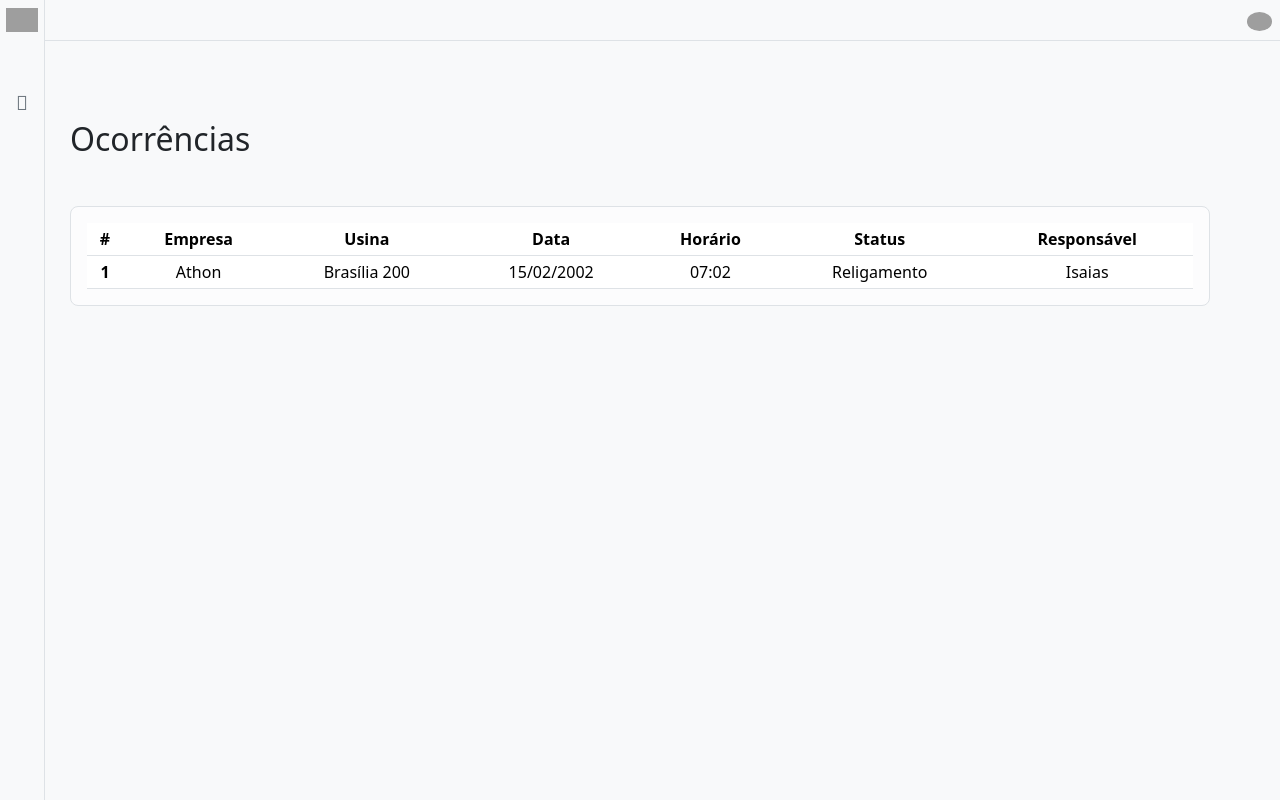
After one commit to isaias-vitor/aevo_monitor, a Flask app: page /ocorrencias in a window 1280 px wide. The commit adds this page. Run offline with Flask 3, Linux system fonts and the light colour scheme; the visitor is signed in with stand-in values (Sample User, id 1); some libraries are stand-ins or nearby versions; grey boxes are pictures that could not be loaded.

Commit message:
Adicionada página de ocorrencias e adição de ocorrencia no relatorio

```diff
--- a/app.py
+++ b/app.py
@@ -83,6 +83,9 @@ def relatorio(id_relatorio, empresa, ufv):
     form_edit_record = EditRecord()
     form_delete_record = DeleteRecord()
     form_edit_cam_record = EditCamRecord()
+    form_add_occurrence = AddOccurrence()
+    form_edit_occurrence = EditOccurrence()
+    form_delete_occurrence = DeleteOccurrence()
 
     empresas = {
         'Athon': ['Brasilia 100', 'Brasilia 200', 'Morro Agudo 100', 'Tres Lagoas 100', 'Buritizeiro 100', 'Bela Vista de Goias 100', 'Santa Rita 100'],
@@ -123,6 +126,29 @@ def relatorio(id_relatorio, empresa, ufv):
         db.edit_cam_report(id_edit_cam, status, obs)
         return redirect(url_for('relatorio', id_relatorio = id_relatorio, empresa = empresa, ufv=ufv))
 
+    elif form_add_occurrence.validate_on_submit() and form_add_occurrence.submit_add_occurrence.data:
+        data = str(form_add_occurrence.date_add_occurrence.data)
+        horario = str(form_add_occurrence.hour_add_occurrence.data)
+        status = form_add_occurrence.status_add_occurrence.data
+        acoes = form_add_occurrence.actions_add_occurrence.data
+        observacoes = form_add_occurrence.observations_add_occurrence.data
+        db.add_occurrence(horario, status, acoes, observacoes, id_relatorio, empresa, ufv, data, current_user.nome)
+        return redirect(url_for('relatorio', id_relatorio = id_relatorio, empresa = empresa, ufv=ufv))
+
+    elif form_edit_occurrence.validate_on_submit() and form_edit_occurrence.submit_edit_occurrence.data:
+        id_relatorio_edit_occurence = form_edit_occurrence.id_report.data
+        horario_edit_occurence = form_edit_occurrence.hour_edit_occurrence.data
+        status_edit_occurrence = form_edit_occurrence.status_edit_occurrence.data
+        acoes_edit_occurrence = form_edit_occurrence.actions_edit_occurrence.data
+        observacoes_edit_occurrence = form_edit_occurrence.observations_edit_occurrence.data
+        db.edit_occurrence(horario_edit_occurence, status_edit_occurrence, acoes_edit_occurrence, observacoes_edit_occurrence, id_relatorio_edit_occurence)
+        return redirect(url_for('relatorio', id_relatorio = id_relatorio, empresa = empresa, ufv=ufv))
+
+    elif form_delete_occurrence.validate_on_submit() and form_delete_occurrence.submit_delete_occurrence.data:
+        id_delete_occurence = form_delete_occurrence.id_report.data
+        db.delete_occurrence(id_delete_occurence)
+        return redirect(url_for('relatorio', id_relatorio = id_relatorio, empresa = empresa, ufv=ufv))
+
 
     return render_template('relatorio_aberto.html',
                            reports = reports,
@@ -138,7 +164,10 @@ def relatorio(id_relatorio, empresa, ufv):
                            status = status,
                            cams = cams,
                            cams_closed_report = cams_closed_report,
-                           id_responsible = id_responsible)
+                           id_responsible = id_responsible,
+                           form_add_occurrence = form_add_occurrence,
+                           form_edit_occurrence = form_edit_occurrence,
+                           form_delete_occurrence = form_delete_occurrence)
 
 @app.route('/relatorios', methods=['GET', 'POST'])
 @login_required
@@ -355,6 +384,39 @@ def gestor():
 
     return render_template('gestor.html', open_reports = open_reports, closed_reports = closed_reports)
 
+@app.route('/ocorrencias', methods=['GET', 'POST'])
+@login_required
+def ocorrencias():
+    form_add_occurrence = AddOccurrence()
+    form_edit_occurrence = EditOccurrence()
+    form_delete_occurrence = DeleteOccurrence()
+
+    if form_add_occurrence.validate_on_submit() and form_add_occurrence.submit_add_occurrence.data():
+        id_relatorio_add_occurence = form_add_occurrence.id_report.data
+        horario_add_occurence = form_add_occurrence.hour_add_occurrence.data
+        status_add_occurrence = form_add_occurrence.status_add_occurrence.data
+        acoes_add_occurrence = form_add_occurrence.actions_add_occurrence.data
+        observacoes_add_occurrence = form_add_occurrence.observations_add_occurrence.data
+        db.add_occurrence(horario_add_occurence, status_add_occurrence, acoes_add_occurrence, observacoes_add_occurrence, id_relatorio_add_occurence)
+        return redirect(url_for('ocorrencias'))
+
+    elif form_edit_occurrence.validate_on_submit() and form_edit_occurrence.submit_edit_occurrence.data():
+        id_relatorio_edit_occurence = form_edit_occurrence.id_report.data
+        horario_edit_occurence = form_edit_occurrence.hour_edit_occurrence.data
+        status_edit_occurrence = form_edit_occurrence.status_edit_occurrence.data
+        acoes_edit_occurrence = form_edit_occurrence.actions_edit_occurrence.data
+        observacoes_edit_occurrence = form_edit_occurrence.observations_edit_occurrence.data
+        db.edit_occurrence(horario_edit_occurence, status_edit_occurrence, acoes_edit_occurrence, observacoes_edit_occurrence, id_relatorio_edit_occurence)
+        return redirect(url_for('ocorrencias'))
+
+    elif form_delete_occurrence.validate_on_submit() and form_delete_occurrence.submit_delete_occurrence.data():
+        id_delete_occurence = form_delete_occurrence.id_report.data
+        db.delete_occurrence(id_delete_occurence)
+        return redirect(url_for('ocorrencias'))
+
+    return render_template('ocorrencias.html')
+
+
 @app.route('/logout')
 @login_required
 def logout():
--- a/database.py
+++ b/database.py
@@ -218,6 +218,30 @@ def add_user(nome, email, senha, nivel, empresa):
     except Exception as e:
         print(f'Erro ao inserir usuário no banco de dados: {str(e)}')
 
+# Adicionar ocorrencia
+def add_occurrence(horario, status, acoes, observacoes, id_relatorio, empresa, usina, data, responsavel):
+    try:
+        data_br = data.split('-')
+        day = data_br[2]
+        month = data_br[1]
+        year = data_br[0]
+        data = f'{day}/{month}/{year}'
+        horario = horario[0:6]
+        supabase.table('ocorrencias').insert({
+            'horario':horario,
+            'status':status,
+            'acoes':acoes,
+            'observacoes':observacoes,
+            'id_relatorio':id_relatorio,
+            'empresa':empresa,
+            'usina':usina,
+            'data':data,
+            'responsavel':responsavel
+        }).execute()
+    except Exception as e:
+        print(f'Erro ao editar ocorrencia: {e}')
+        flash(f'Erro ao editar ocorrencia! {e}')
+
 
 
 # Edita registro de relatório Elipse
@@ -308,6 +332,19 @@ def edit_new_password(id_user, senha):
     except Exception as e:
         print(f'Erro ao alterar senha: {str(e)}')
 
+# Edita ocorrência
+def edit_occurrence(id_ocorrencia, horario, status, acoes, observacoes):
+    try:
+        supabase.table('ocorrencias').update({
+            'horario':horario,
+            'status':status,
+            'acoes':acoes,
+            'observacoes':observacoes,
+        }).eq('id', id_ocorrencia).execute()
+    except Exception as e:
+        print(f'Erro ao editar ocorrencia: {e}')
+        flash(f'Erro ao editar ocorrencia! {e}')
+
 
 
 # Exclui registro Elipse
--- a/forms.py
+++ b/forms.py
@@ -1,5 +1,5 @@
 from flask_wtf import FlaskForm
-from wtforms import StringField, TextAreaField, SubmitField, SelectField, PasswordField, TelField
+from wtforms import StringField, TextAreaField, SubmitField, SelectField, PasswordField, TelField, TimeField, DateField
 from wtforms.validators import DataRequired
 
 class CreateReport(FlaskForm):
@@ -10,6 +10,7 @@ class CreateRecord(FlaskForm):
     status = SelectField('status', choices=[
         ('Ok', 'Ok'),
         ('Sem conexão', 'Sem conexão'),
+        ('Religamento', 'Religamento'),
         ('Incêndio', 'Incêndio'),
         ('Furto', 'Furto'),
         ('Invasão', 'Invasão')
@@ -25,6 +26,7 @@ class EditRecord(FlaskForm):
     statusEditElipse = SelectField('status', choices=[
         ('Ok', 'Ok'),
         ('Sem conexão', 'Sem conexão'),
+        ('Religamento', 'Religamento'),
         ('Incêndio', 'Incêndio'),
         ('Furto', 'Furto'),
         ('Invasão', 'Invasão')
@@ -171,3 +173,41 @@ class NewPassword(FlaskForm):
     id_new_password = StringField()
     new_password = StringField()
     submit_new_password = SubmitField('Salvar')
+
+class AddOccurrence(FlaskForm):
+    id_report = StringField()
+    company_add_occurrence = StringField()
+    ufv_add_occurrence = StringField()
+    date_add_occurrence = DateField()
+    hour_add_occurrence = TimeField()
+    status_add_occurrence = SelectField(choices=[
+        ('religamento', 'Religamento'),
+        ('furto', 'Furto'),
+        ('invasao', 'Invasao'),
+        ('incendio', 'Incêndio'),
+        ('outro', 'Outro')
+    ])
+    actions_add_occurrence = TextAreaField()
+    observations_add_occurrence = TextAreaField()
+    submit_add_occurrence = SubmitField('Salvar')
+
+class EditOccurrence(FlaskForm):
+    id_edit_orcurrence = StringField()
+    company_edit_occurence = StringField()
+    ufv_edit_company = StringField()
+    date_edit_occurence = DateField()
+    hour_edit_occurrence = TimeField()
+    status_edit_occurrence = SelectField(choices=[
+        ('religamento', 'Religamento'),
+        ('furto', 'Furto'),
+        ('invasao', 'Invasao'),
+        ('incendio', 'Incêndio'),
+        ('outro', 'Outro')
+    ])
+    actions_edit_occurrence = TextAreaField()
+    observations_edit_occurrence = TextAreaField()
+    submit_edit_occurrence = SubmitField('Editar')
+
+class DeleteOccurrence(FlaskForm):
+    id_delete_orcurrence = StringField()
+    submit_delete_occurrence = SubmitField('Excluir')
--- a/templates/base.html
+++ b/templates/base.html
@@ -38,7 +38,7 @@
                                 <a class="navbar-brand m-0 col-12 text-center d-flex justify-content-center align-items-center rounded-2 p-2 text-secondary" href="{{url_for('senhas')}}" data-bs-toggle="tooltip" data-bs-placement="right" title="Banco de Credenciais" id="icon-senhas"><i class='bxr bx-key-alt text-secondary'></i> </a>
                             </div>
                             <div class="d-flex justify-content-center mt-1">
-                                <a class="navbar-brand m-0 col-12 text-center d-flex justify-content-center align-items-center rounded-2 p-2 text-secondary" href="#" data-bs-toggle="tooltip" data-bs-placement="right" title="Ocorrências - Indisponível" id="icon-senhas"><i class='bxr bx-alert-octagon'></i> </a>
+                                <a class="navbar-brand m-0 col-12 text-center d-flex justify-content-center align-items-center rounded-2 p-2 text-secondary" href="{{url_for('ocorrencias')}}" data-bs-toggle="tooltip" data-bs-placement="right" title="Ocorrências" id="icon-senhas"><i class='bxr bx-alert-octagon'></i> </a>
                             </div>
                             {% if current_user.level == 'adm' %}
                                 <hr class="hr my-1">
--- /dev/null
+++ b/templates/ocorrencias.html
@@ -0,0 +1,37 @@
+{% extends 'base.html' %}
+
+{% block content %}
+
+<div class="container mt-5 p-0">
+    <div id="top" class="my-5 d-flex justify-content-between align-items-center">
+        <h2 class="d-inline col-8 m-0 mt-5">Ocorrências</strong></h2>
+    </div>
+
+    <div class="container bg-light-subtle border rounded-3 p-3">
+        <table id="tabela-usuarios" class="table table-sm table-hover m-0 rounded-3 p-5">
+            <thead>
+                <tr>
+                    <th scope="col" class="text-center">#</th>
+                    <th scope="col" class="text-center">Empresa</th>
+                    <th scope="col" class="text-center">Usina</th>
+                    <th scope="col" class="text-center">Data</th>
+                    <th scope="col" class="text-center">Horário</th>
+                    <th scope="col" class="text-center">Status</th>
+                    <th scope="col" class="text-center">Responsável</th>
+                </tr>
+            </thead>
+            <tbody>
+                <tr>
+                    <th scope="row" class="text-center">1</th>
+                    <td class="text-center">Athon</td>
+                    <td class="text-center">Brasília 200</td>
+                    <td class="text-center">15/02/2002</td>
+                    <td class="text-center">07:02</td>
+                    <td class="text-center">Religamento</td>
+                    <td class="text-center">Isaias</td>
+                </tr>
+            </tbody>
+        </table>
+    </div>
+
+{% endblock %}
```
Also changed, not shown: templates/relatorio_aberto.html (+125 -5 lines).
